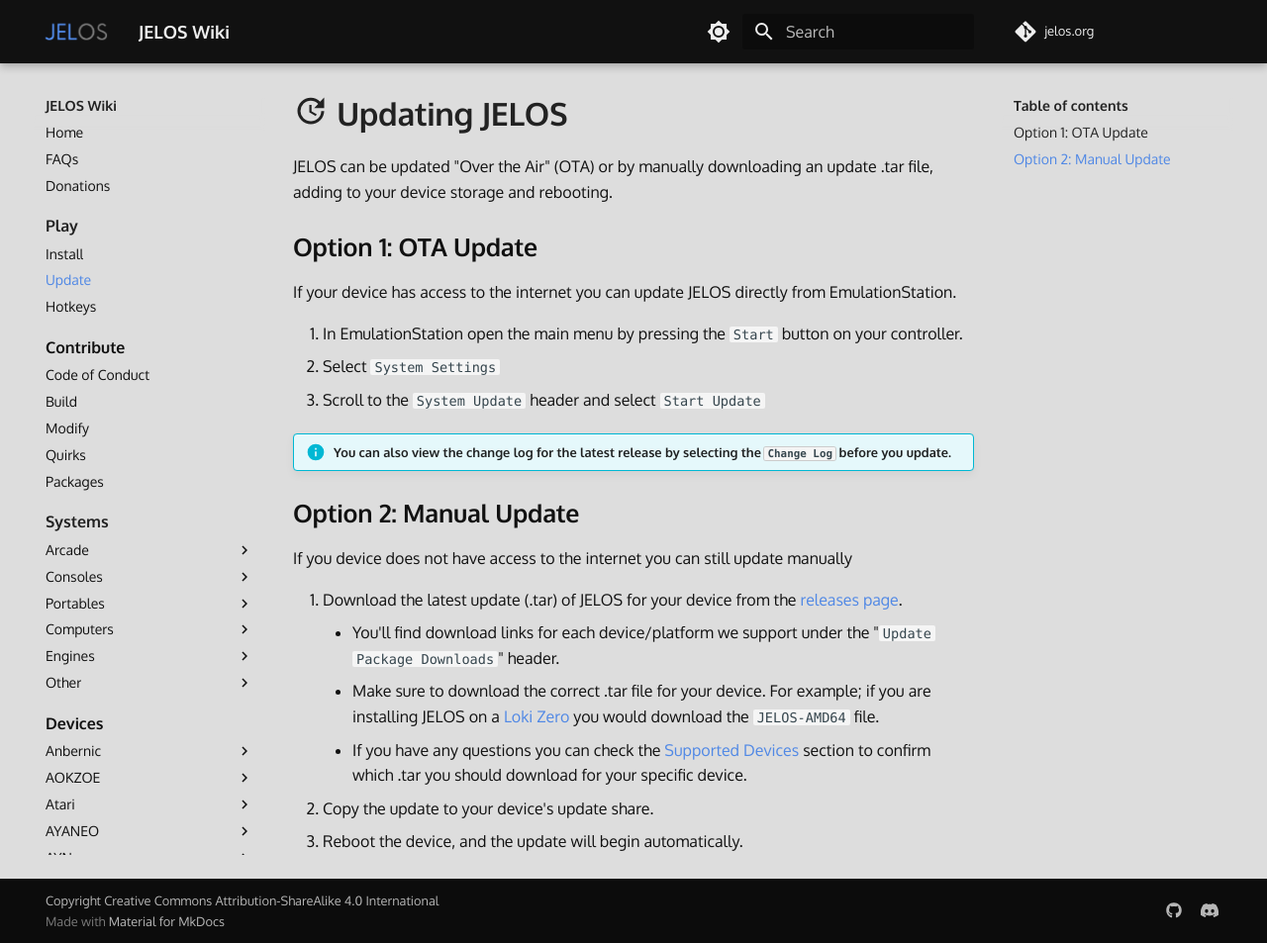
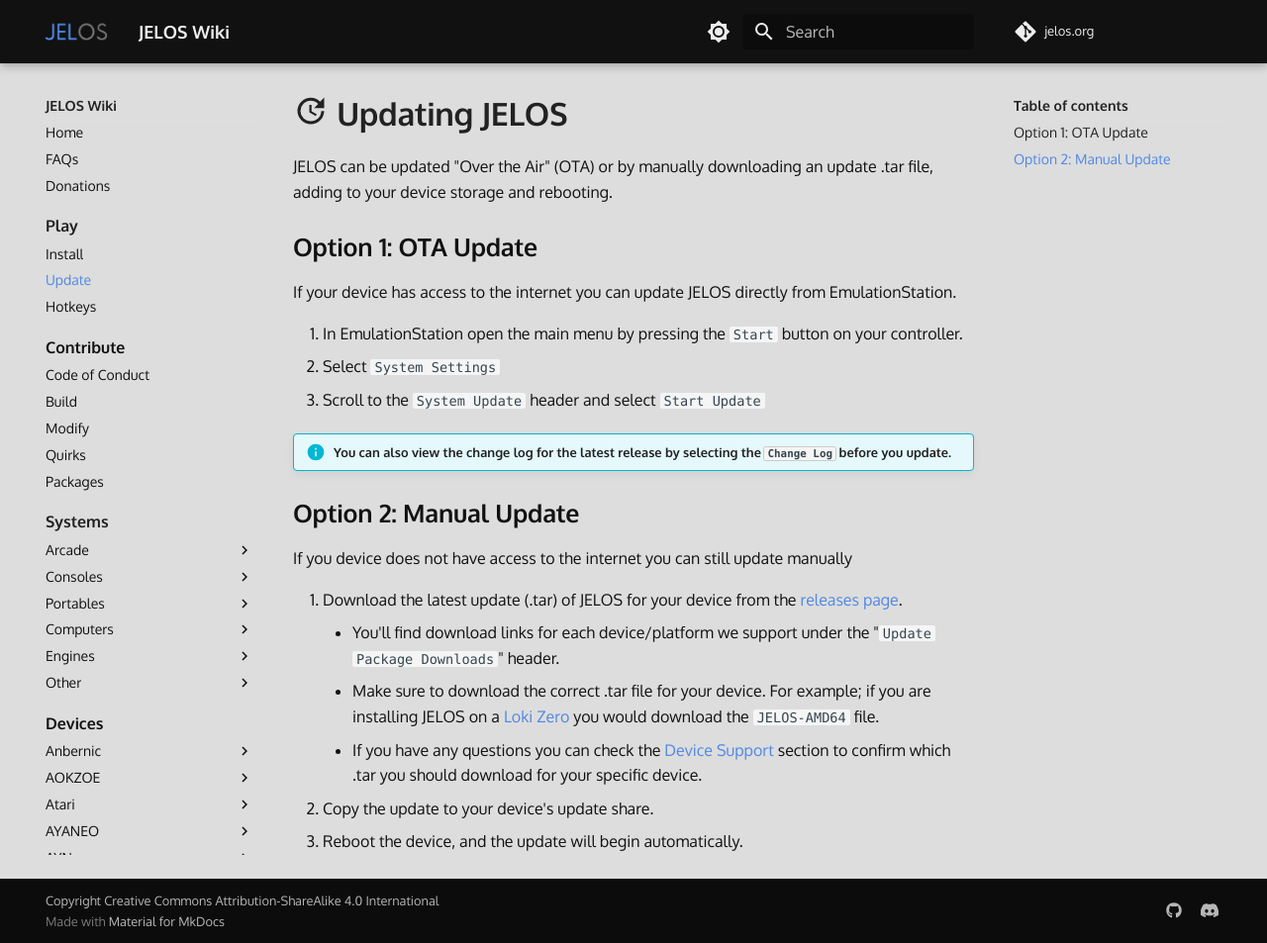
Before and after one commit to wbrawner/jelos.org, an MkDocs documentation site: the page built from docs/play/update.md, in a window 1280 px wide and 953 px high. Shown: the whole window at 99% size. Built offline with MkDocs 1.6.1 and Material for MkDocs 9.7.7, drawn with Linux system fonts in a browser that asks for light colours; some web fonts are replaced; comment, search, counter and statistics services are not loaded.

Commit message:
Wording updates

```diff
--- a/docs/play/update.md
+++ b/docs/play/update.md
@@ -19,6 +19,6 @@
 1. Download the latest update (.tar) of JELOS for your device from the [releases page](https://github.com/JustEnoughLinuxOS/distribution/releases/latest).
 	* You'll find download links for each device/platform we support under the "`Update Package Downloads`" header.
     * Make sure to download the correct .tar file for your device.  For example; if you are installing JELOS on a [Loki Zero](../devices/ayn/loki-zero.md) you would download the `JELOS-AMD64` file.
-    * If you have any questions you can check the [Supported Devices](../devices/index.md) section to confirm which .tar you should download for your specific device.
+    * If you have any questions you can check the [Device Support](../devices/index.md) section to confirm which .tar you should download for your specific device.
 2. Copy the update to your device's update share.
 3. Reboot the device, and the update will begin automatically.
```
Also changed, not shown: docs/play/install.md (+1 -1 lines).
